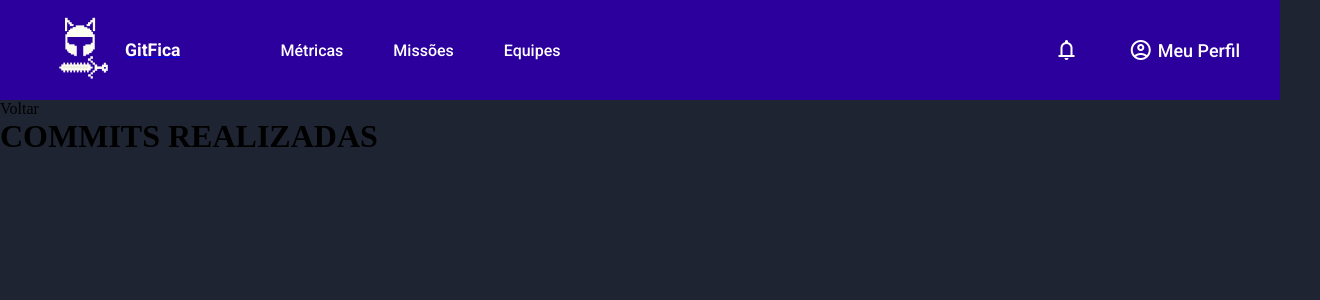
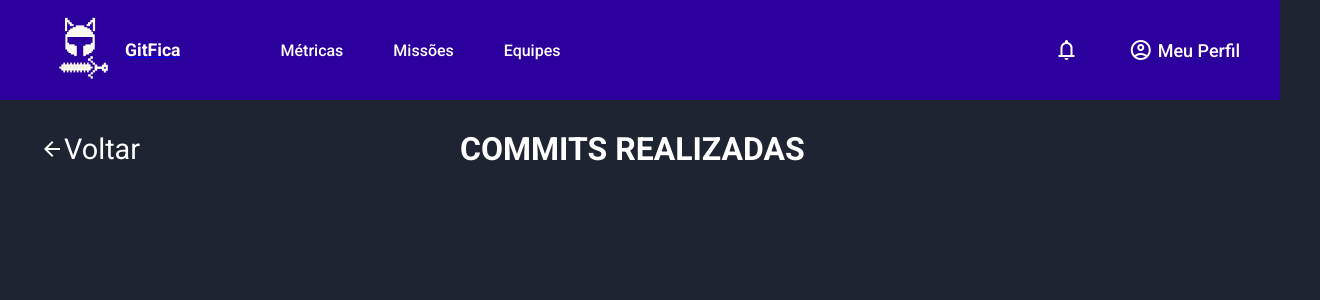
Before and after one commit to fga-eps-mds/2025.1-SGI-Frontend, a Next.js app: page /metrics/commits in a window 1280 px wide. Shown: the top 300 px of the page, 1320 px wide, since content can reach past the window. Built offline with nearby package versions, Linux system fonts and the light colour scheme.

Commit message:
Esqueleto da tela de commits

```diff
--- a/src/app/metrics/commits/commits.module.css
+++ b/src/app/metrics/commits/commits.module.css
@@ -1,5 +1,28 @@
+.container{
+    font-family: var(--font-roboto), sans-serif;
+    min-height: 90vh;
+    color: white;
+    padding: 30px 40px;
 
+}
+
+.backButtonDiv{
+    font-size: 1.8rem;
+    display: flex;
+    flex-direction: row;
+    align-items: center;
+}
+
+.backButton{
+    margin-left: 4%;
+}
+
+.titleDiv{
+    margin-left: 25%;
+}
 
 .Top{
     width: 100vw;
+    display: flex;
+    flex-direction: row;
 }
--- a/src/app/metrics/commits/page.tsx
+++ b/src/app/metrics/commits/page.tsx
@@ -6,10 +6,14 @@ import styles from './commits.module.css'
 export default function Commits(){
 
     return(
-        <main>
+        <main className={styles.container}>
             <div className={styles.Top}>
-                <p className={styles.BackButton}> Voltar</p>
-                <h1> COMMITS REALIZADAS</h1>
+                <div className={styles.backButtonDiv}>
+                     <span className={`${styles.icon} material-symbols-outlined`}>arrow_back</span> <p className={styles.BackButton}> Voltar</p>
+                </div>
+                <div className={styles.titleDiv}>
+                    <h1> COMMITS REALIZADAS</h1>
+                </div>
             </div>
             <div className={styles.Bottom}>
 
```
